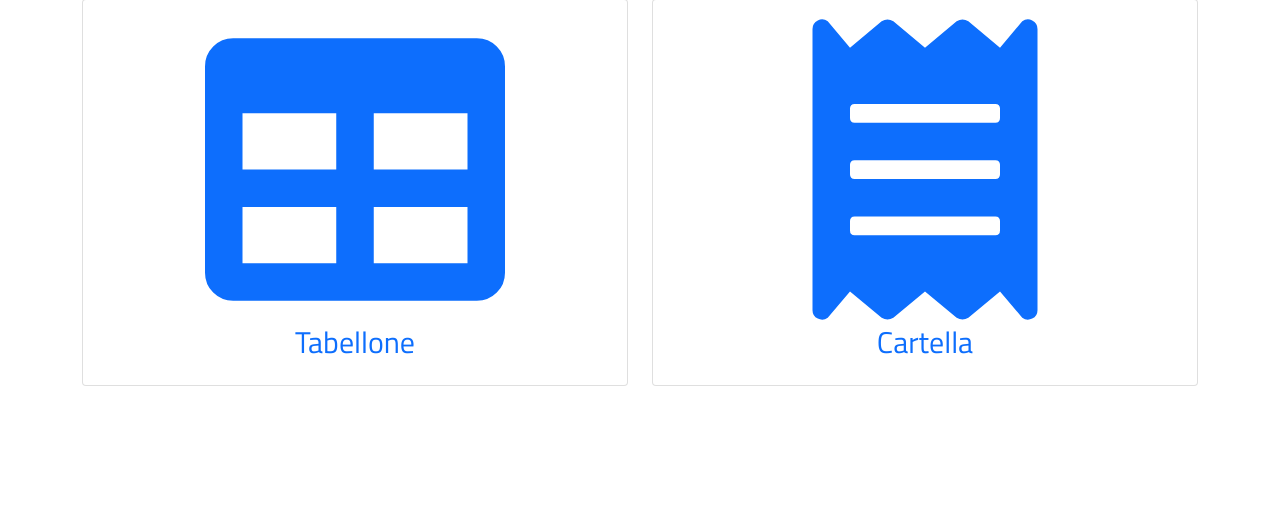
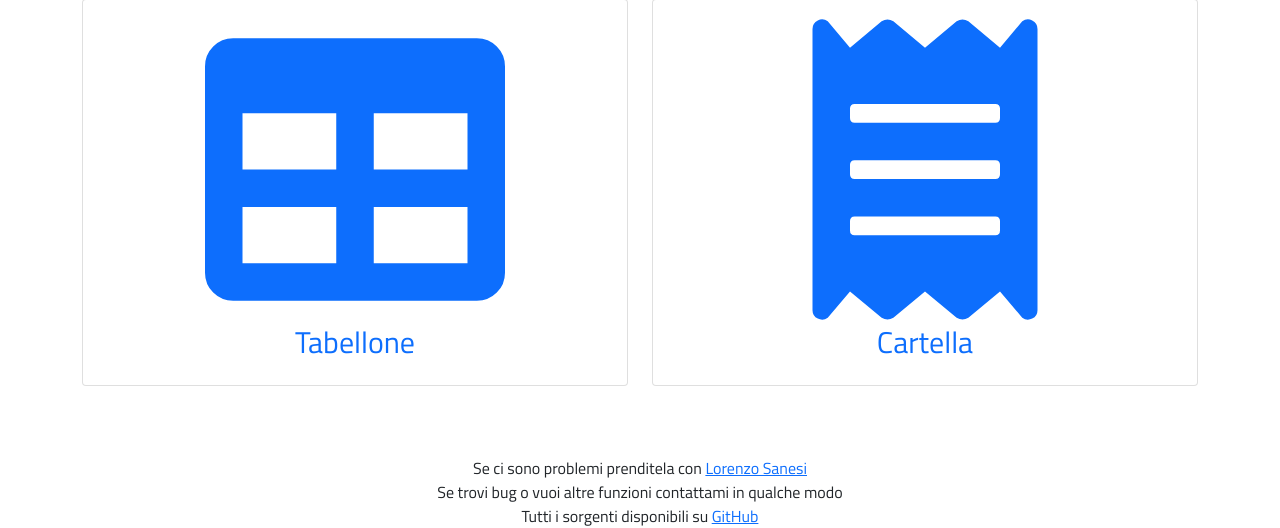
Before and after one commit to movioletto/tombola, a Spring Boot app: page / in a window 1280 px wide. Shown: the part 279-807 px from the top of the page. Before the commit the page ends 665 px from the top, so only its background shows below. Run offline with Spring Boot 4, Linux system fonts and the light colour scheme; some of the project's set-up classes (security, data sources, template engines, error pages and the like) are left out, and stand-ins take their place; some libraries are stand-ins or nearby versions.

Commit message:
Inserito footer con firma, contatti e codice sorgente

```diff
--- a/src/main/resources/templates/cartella/cartella.ftl
+++ b/src/main/resources/templates/cartella/cartella.ftl
@@ -148,6 +148,7 @@
 			</div>
 		</div>
     </#if>
+    <#include "../layout/footer.ftl" />
 </div>
 </body>
 </html>
--- a/src/main/resources/templates/cartella/new.ftl
+++ b/src/main/resources/templates/cartella/new.ftl
@@ -23,6 +23,7 @@
 			</div>
 		</div>
 	</div>
+    <#include "../layout/footer.ftl" />
 </div>
 </body>
 </html>
--- a/src/main/resources/templates/home.ftl
+++ b/src/main/resources/templates/home.ftl
@@ -22,6 +22,7 @@
 			</div>
 		</div>
 	</div>
+    <#include "layout/footer.ftl" />
 </div>
 </body>
 </html>
--- /dev/null
+++ b/src/main/resources/templates/layout/footer.ftl
@@ -0,0 +1,7 @@
+<div class="row">
+	<div class="col-sm" style="margin-top: 50px; text-align: center;">
+		Se ci sono problemi prenditela con <a href="https://www.linkedin.com/in/lorenzo-sanesi-dev/">Lorenzo Sanesi</a> <br>
+		Se trovi bug o vuoi altre funzioni contattami in qualche modo <br>
+		Tutti i sorgenti disponibili su <a href="https://github.com/movioletto/tombola">GitHub</a>
+	</div>
+</div>
--- a/src/main/resources/templates/stats/home.ftl
+++ b/src/main/resources/templates/stats/home.ftl
@@ -73,6 +73,7 @@
 		</div>
     </#if>
 
+    <#include "../layout/footer.ftl" />
 </div>
 </body>
 </html>
--- a/src/main/resources/templates/tabellone/new.ftl
+++ b/src/main/resources/templates/tabellone/new.ftl
@@ -23,6 +23,7 @@
 			</div>
 		</div>
 	</div>
+    <#include "../layout/footer.ftl" />
 </div>
 </body>
 </html>
--- a/src/main/resources/templates/tabellone/tabellone.ftl
+++ b/src/main/resources/templates/tabellone/tabellone.ftl
@@ -201,6 +201,8 @@
 			</p>
 		</div>
 	</div>
+
+    <#include "../layout/footer.ftl" />
 </div>
 </body>
 </html>
```
